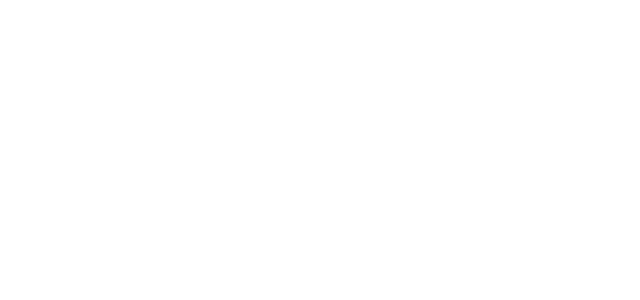
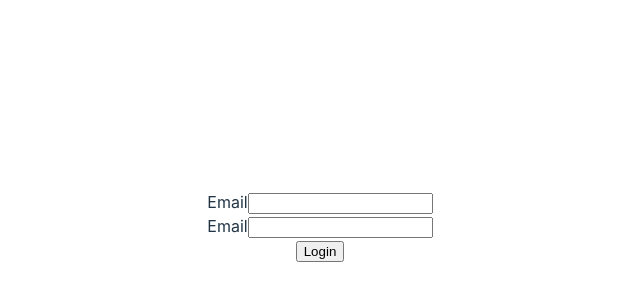
Before and after one commit to Volodimihr/Signal_ChatR_WebApi, a React (Vite) app in the folder signal_chatr_web/: page / in a window 1280 px wide. Shown: the part 174-474 px from the top of the page, without its empty margins (320-960 px from the left). Built offline with nearby package versions, Linux system fonts and the light colour scheme.

Commit message:
Login form create

```diff
--- a/signal_chatr_web/src/Components/Login.jsx
+++ b/signal_chatr_web/src/Components/Login.jsx
@@ -1,9 +1,34 @@
-import React from 'react';
+import React, { useState } from 'react';
 
 function Login() {
+
+  const [userData, setUserData] = useState({});
+
+    const handleChange = (event) => {
+        const name = event.target.name;
+        const value = event.target.value;
+        setUserData(values => ({ ...values, [name]: value }));
+  }
+
+  const handleSubmit = (event) => {
+      event.preventDefault();
+      console.log(userData);
+  }
+
   return (
       <div>
-          <form >
+          <form onSubmit={handleSubmit} >
+            <div className='form-group'>
+              <label htmlFor="email">Email</label>
+              <input type="text" name='email' onChange={handleChange} />
+            </div>
+            <div className='form-group'>
+              <label htmlFor="password" className='form-label'>Email</label>
+              <input type="password" name='password' className='form-control' onChange={handleChange} />
+            </div>
+            <div className='form-group'>
+              <input type="submit" className='btn btn-success' value={"Login"} />
+            </div>
           </form>
       </div>
   );
```
